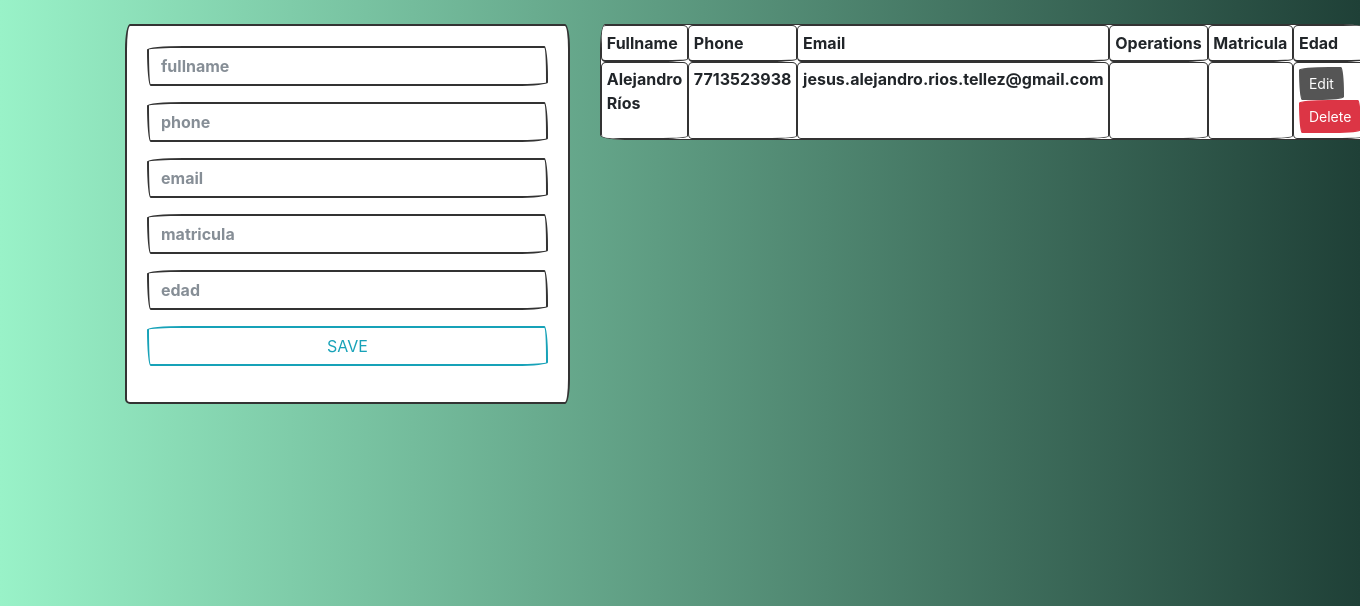
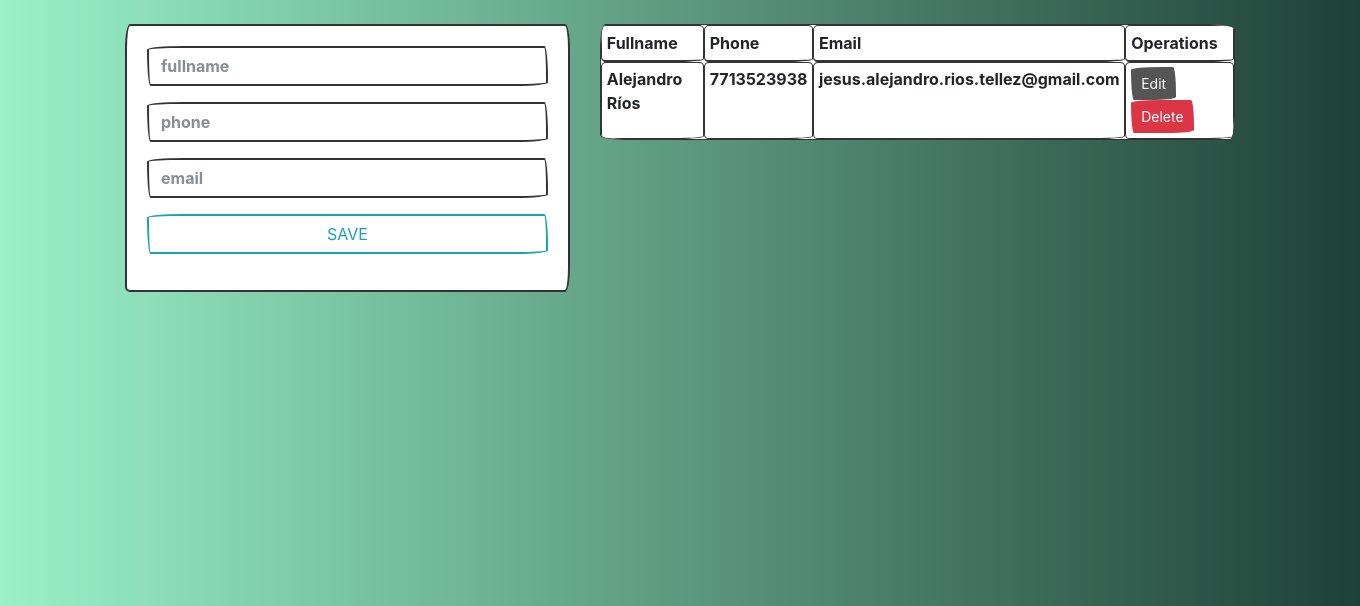
Before and after one commit to RiversHIRSCH/python-contacts-app, a Flask app: page / in a window 1360 px wide. Shown: the part 60-666 px from the top of the page. Run offline with Flask 2, Linux system fonts and the light colour scheme; data comes from the database, SQL or seed files in the repository; some libraries are stand-ins or nearby versions; some web fonts are replaced.

Commit message:
Revert "carlos W"
This reverts commit f6fb30c957713c4bd335d4f358090464de8e02f2.

```diff
--- a/App.py
+++ b/App.py
@@ -34,15 +34,13 @@ def add_contact():
         fullname = request.form['fullname']
         phone = request.form['phone']
         email = request.form['email']
-        matricula = request.form['matricula']
-        edad = request.form['edad']
 
         # ESTABLECER CONEXION
         cur = mysql.connection.cursor()
 
         # CONSULTA
         cur.execute(
-            'INSERT INTO contacts (fullname, phone, email, matricula, edad) VALUES (%s, %s, %s, %s, %s)', (fullname, phone, email, matricula, edad))
+            'INSERT INTO contacts (fullname, phone, email) VALUES (%s, %s, %s)', (fullname, phone, email))
 
         # EJECUTAR CONSULTA
         mysql.connection.commit()
--- a/templates/edit-contact.html
+++ b/templates/edit-contact.html
@@ -14,12 +14,6 @@
             <input type="text" name="email" placeholder="email" value="{{ contact.3 }}" class="form-control">
         </div>
         <div class="form-group">
-            <input type="text" name="matricula" placeholder="matricula" value="{{ contact.4 }}" class="form-control">
-        </div>
-        <div class="form-group">
-            <input type="text" name="edad" placeholder="edad" value="{{ contact.5 }}" class="form-control">
-        </div>
-        <div class="form-group">
             <button type="submit" class="btn btn-block btn-outline-success">SAVE</button>
         </div>
     </form>
--- a/templates/index.html
+++ b/templates/index.html
@@ -28,12 +28,6 @@
                     <input type="text" name="email" placeholder="email" class="form-control">
                 </div>
                 <div class="form-group">
-                    <input type="text" name="matricula" placeholder="matricula" class="form-control">
-                </div>
-                <div class="form-group">
-                    <input type="text" name="edad" placeholder="edad" class="form-control">
-                </div>
-                <div class="form-group">
                     <button type="submit" class="btn btn-block btn-outline-info">SAVE</button>
                 </div>
             </form>
@@ -47,8 +41,6 @@
                     <td>Phone</td>
                     <td>Email</td>
                     <td>Operations</td>
-                    <td>Matricula</td>
-                    <td>Edad</td>
                 </tr>
             </thead>
             <tbody>
@@ -57,8 +49,6 @@
                     <td>{{ contact.1 }}</td>
                     <td>{{ contact.2 }}</td>
                     <td>{{ contact.3 }}</td>
-                    <td>{{ contact.4 }}</td>
-                    <td>{{ contact.5 }}</td>
                     <td>
                         <a href="/edit/{{ contact.0 }}" class="btn btn-secondary btn-sm">Edit</a>
                         <a href="/delete/{{ contact.0 }}" class="btn btn-danger btn-sm btn-delete">Delete</a>
```
